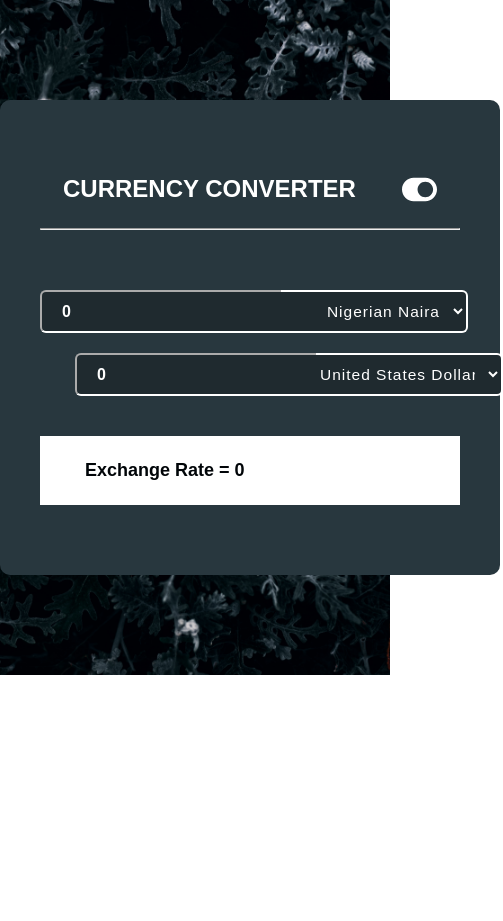
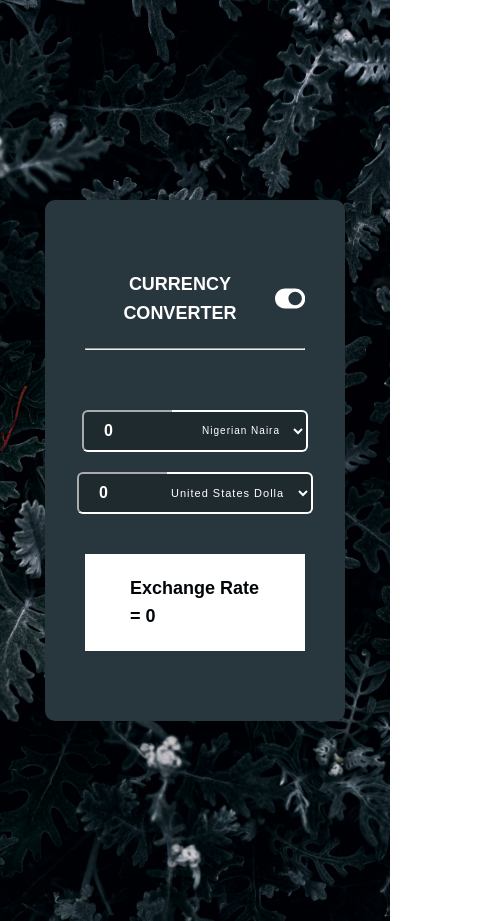
Before and after one commit to pwcbootcamp/currency-converter, a React (Create React App) app: page / in a window 390 px wide. Shown: the whole page, 503 px wide, since content can reach past the window. Before the commit the page ends 844 px from the top, so only its background shows below. Built offline with nearby package versions, Linux system fonts and the light colour scheme; no server answers.

Commit message:
responsiveness fixed

```diff
--- a/src/features/converter/Converter.css
+++ b/src/features/converter/Converter.css
@@ -46,7 +46,7 @@
   border-top-right-radius: 6px;
   border-bottom-right-radius: 6px;
   color: #fff;
-  font-size: 15.5px;
+  font-size: 13.5px;
   /* font-weight: 600; */
   border-width: 2px;
   text-align: right;
@@ -83,7 +83,7 @@
   border-top-right-radius: 6px;
   border-bottom-right-radius: 6px;
   color: #fff;
-  font-size: 15.5px;
+  font-size: 13.5px;
   /* font-weight: 600; */
   border-width: 2px;
   text-align: right;
@@ -125,3 +125,82 @@ select:focus {
 }
 
 /* Light Mode */
+
+@media screen and (max-width: 480px) {
+  .converter-container {
+    padding: 200px 0;
+  }
+  .converter-wrapper {
+    width: 300px;
+  }
+  .header-container h2 {
+    font-size: 18px;
+  }
+  .from-amount-container {
+    display: flex;
+    justify-content: center;
+    width: auto;
+    /* margin: auto; */
+  }
+  .from-amount {
+    background: #1f2a2f;
+    border-right: none;
+    padding: 10px 0px 10px 20px;
+    border-color: #fff;
+    border-top-left-radius: 6px;
+    border-bottom-left-radius: 6px;
+    color: #fff;
+    font-size: 16px;
+    font-weight: 600;
+    border-width: 2px;
+    width: 90px;
+  }
+  .from-amount-select {
+    background: #1f2a2f;
+    border-left: none;
+    border-color: #fff;
+    border-top-right-radius: 6px;
+    border-bottom-right-radius: 6px;
+    color: #fff;
+    font-size: 10px;
+    /* font-weight: 600; */
+    border-width: 2px;
+    text-align: right;
+    /* padding: 10px 10px 10px 0px; */
+    width: 136px;
+    letter-spacing: 1px;
+  }
+  .to-amount-container {
+    display: flex;
+    justify-content: center;
+    width: auto;
+    margin: auto;
+  }
+  .to-amount {
+    background: #1f2a2f;
+    border-right: none;
+    padding: 10px 0px 10px 20px;
+    border-color: #fff;
+    border-top-left-radius: 6px;
+    border-bottom-left-radius: 6px;
+    color: #fff;
+    font-size: 16px;
+    font-weight: 600;
+    width: 90px;
+  }
+  .to-amount-select {
+    background: #1f2a2f;
+    border-left: none;
+    padding: 10px 10px 10px 0px;
+    width: 146px;
+    border-color: #fff;
+    border-top-right-radius: 6px;
+    border-bottom-right-radius: 6px;
+    color: #fff;
+    font-size: 11px;
+    /* font-weight: 600; */
+    border-width: 2px;
+    text-align: right;
+    letter-spacing: 1px;
+  }
+}
```
